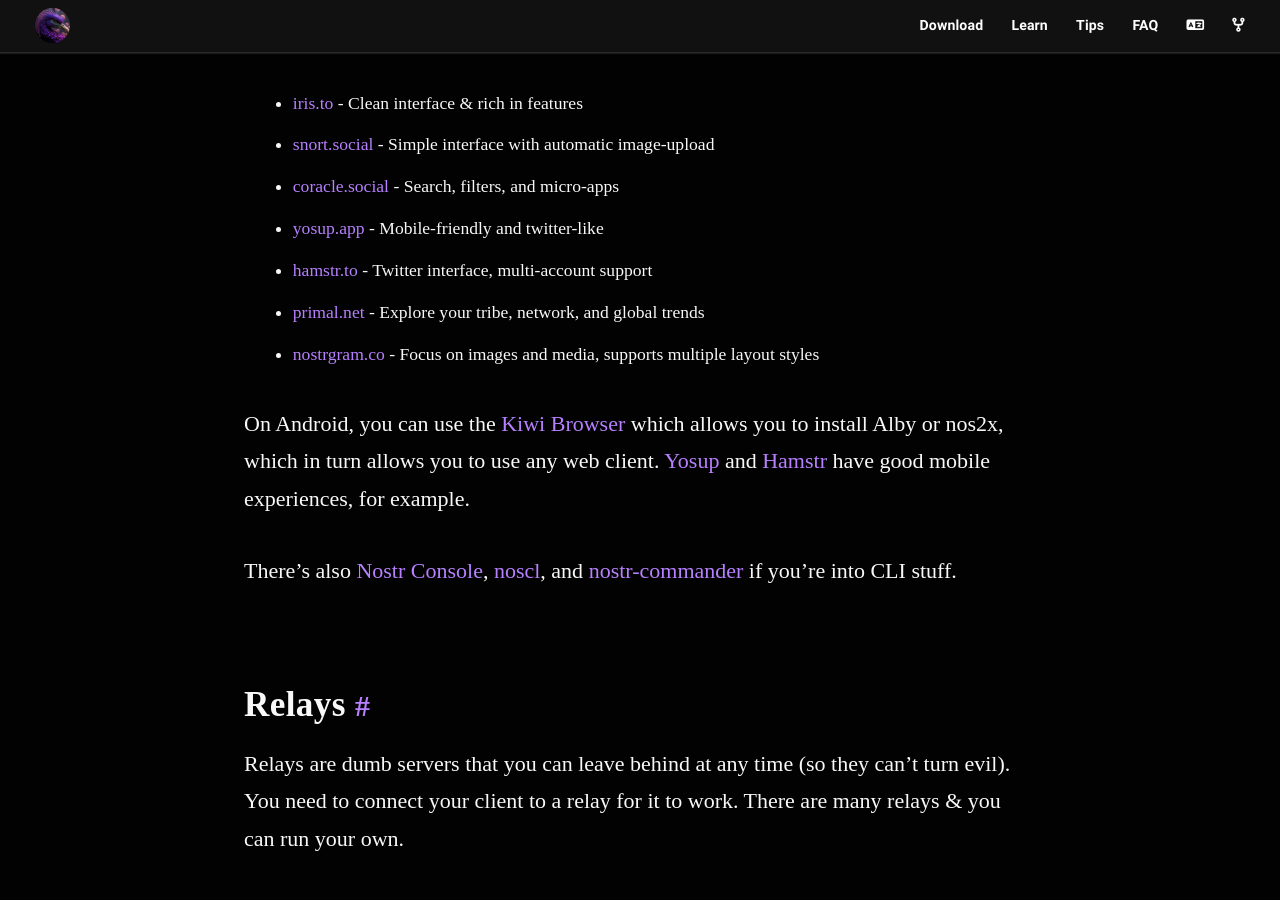
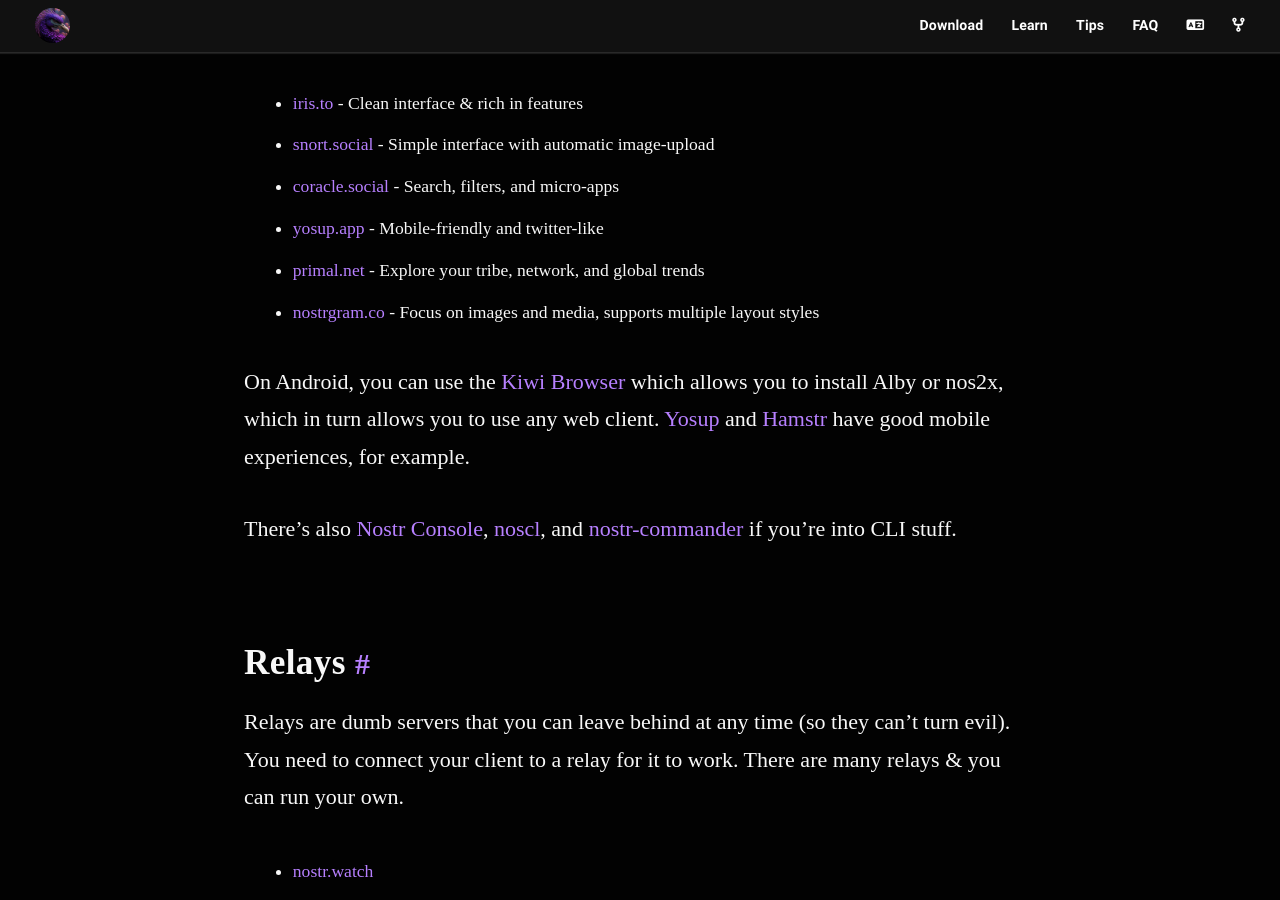
Before and after one commit to nostr-resources/nostr-resources.github.io, a Jekyll site: the page built from index.md, in a window 1280 px wide and 900 px high, scrolled down 4666 px. Built offline with Jekyll 4.4.1, drawn with Linux system fonts in a browser that asks for light colours; some web fonts are replaced.

Commit message:
chore: remove hamstr.to
Seems to be inactive; doesn't load properly for me anymore

```diff
--- a/index.md
+++ b/index.md
@@ -139,7 +139,6 @@ Web clients:
 - [snort.social](https://snort.social/) - Simple interface with automatic image-upload
 - [coracle.social](https://coracle.social/) - Search, filters, and micro-apps
 - [yosup.app](https://yosup.app/) - Mobile-friendly and twitter-like
-- [hamstr.to](https://hamstr.to/) - Twitter interface, multi-account support
 - [primal.net](https://primal.net/) - Explore your tribe, network, and global trends
 - [nostrgram.co](https://nostrgram.co/) - Focus on images and media, supports multiple layout styles
 
```
